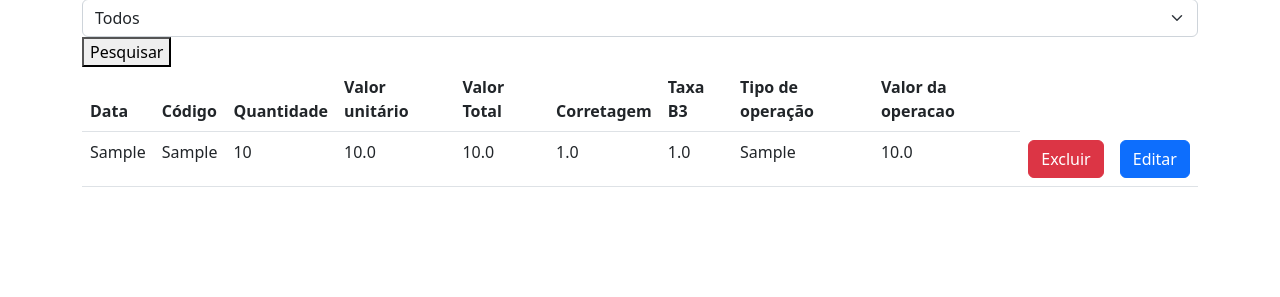
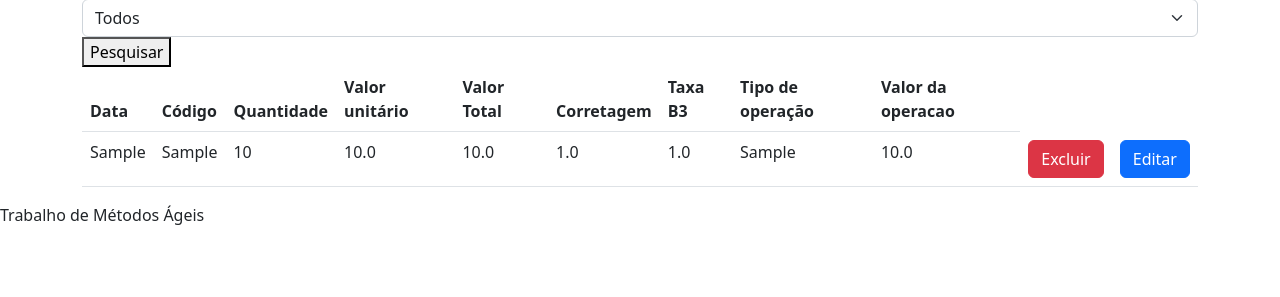
Before and after one commit to jooaoIfpi/todoB3-Ifpi, a FastAPI app: page / in a window 1280 px wide; the page is wider, and only the part inside the window is pictured. Shown: the part 503-800 px from the top of that part. Run offline with FastAPI, Linux system fonts and the light colour scheme; tables that the repository leaves empty hold one stand-in row (values such as "Sample post"); parts of the project's set-up code (start-up, migrations or seed data) failed here and were passed over; some libraries are stand-ins or nearby versions.

Commit message:
Update layout.html
Adicionando footer

```diff
--- a/src/templates/layout.html
+++ b/src/templates/layout.html
@@ -104,7 +104,9 @@
 
   <!-- Inicio: Fazer Footer -->
 
-
+    <footer>
+      <p>Trabalho de Métodos Ágeis</p>
+    </footer>
   <!-- Fim: Footer -->
 
 <script src="https://cdn.jsdelivr.net/npm/bootstrap@5.2.1/dist/js/bootstrap.bundle.min.js"></script>
```
